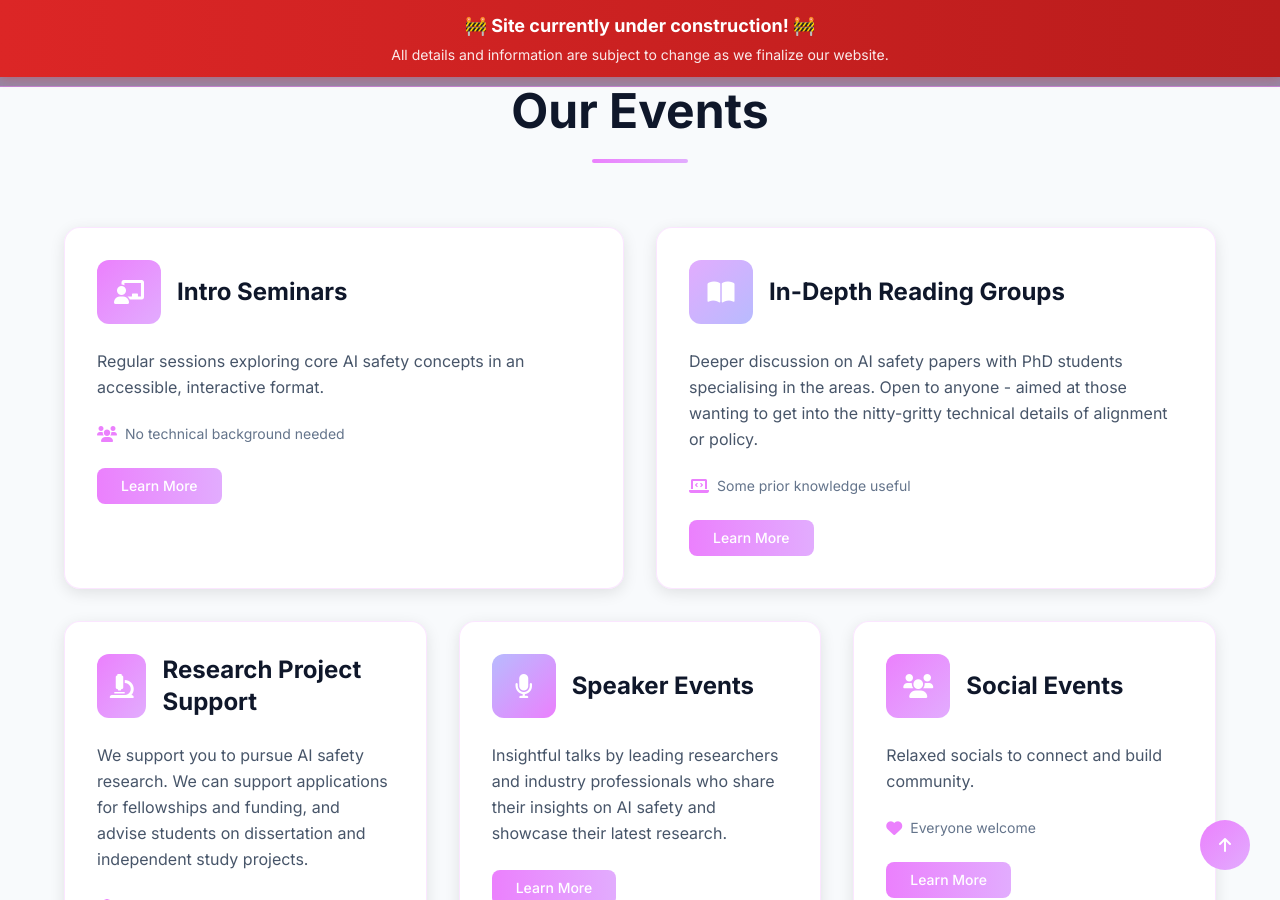
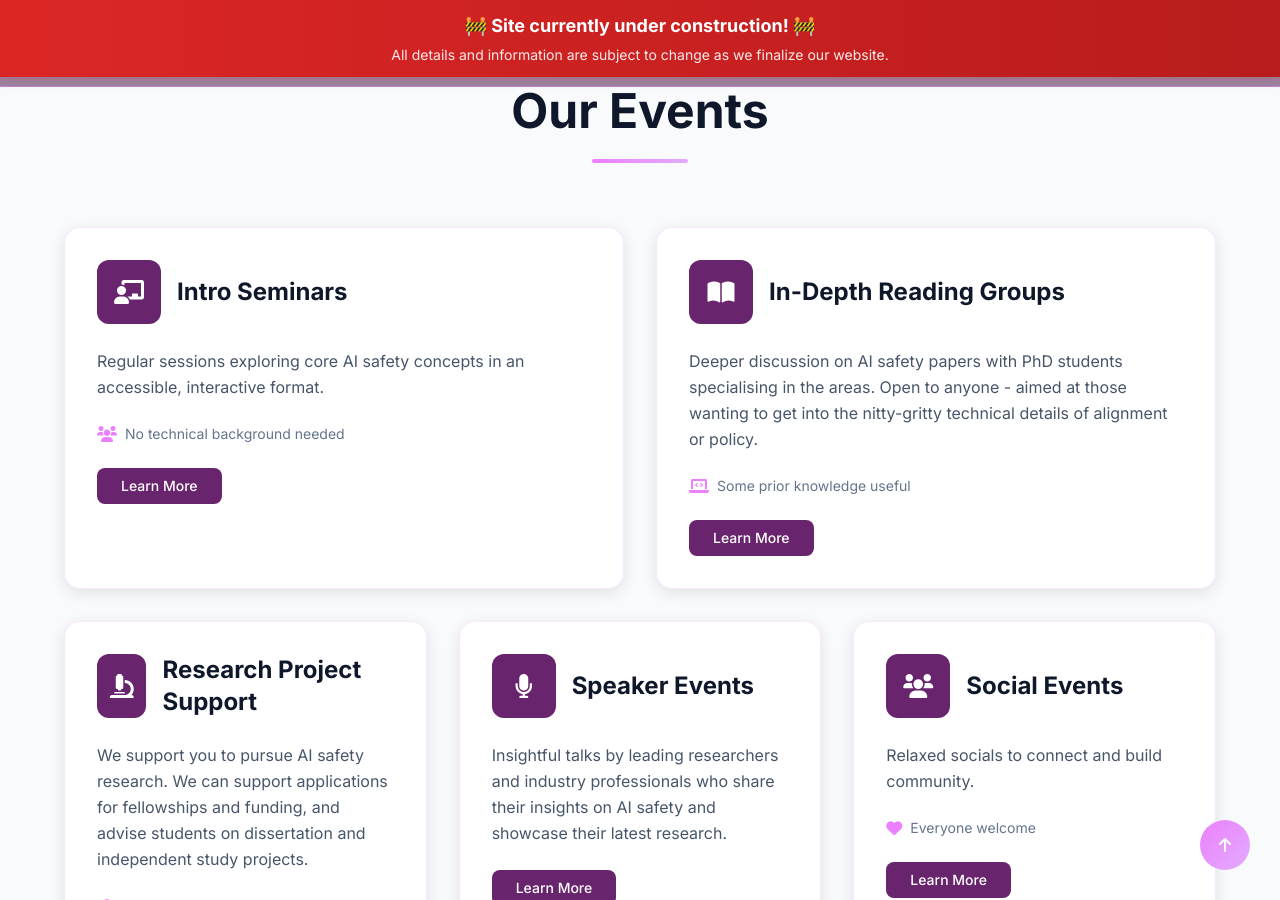
Before and after one commit to DurhamAISafety/durhamaisafety.github.io, a Jekyll site: the page built from home/index.html, in a window 1280 px wide and 900 px high, scrolled down 1041 px. Built offline with Jekyll 4.4.1, drawn with Linux system fonts in a browser that asks for light colours; nearby versions of some CDN libraries; grey boxes are pictures that could not be loaded.

Commit message:
darker purples & bella photo

```diff
--- a/_data/team.yml
+++ b/_data/team.yml
@@ -14,6 +14,7 @@ members:
 
   - name: "Bella"
     role: "Social Media Manager"
+    photo: "./images/team/bella-pic.jpg"
 
   - name: "Patrick"
     role: "PhD Researcher (Mechinterp)"
--- a/assets/css/styles.css
+++ b/assets/css/styles.css
@@ -639,6 +639,12 @@ body {
     color: #64748b; /* Slate 500 for small text */
 }
 
+/* Home page (#events) specific: make ONLY the large leading icon inside the 64px (w-16 h-16) square white.
+   Keeps generic rule for other icons (e.g., list/detail icons) intact. */
+#events.section-neutral .program-card .w-16.h-16 > i {
+    color: #ffffff !important;
+}
+
 /* Ensure only PRIMARY or gradient buttons are forced white in neutral sections */
 .section-neutral a.btn-primary,
 .section-neutral a[class*="bg-gradient-to-"] {
@@ -646,6 +652,13 @@ body {
 }
 .section-neutral a.btn-primary:hover,
 .section-neutral a[class*="bg-gradient-to-"]:hover {
+    color: #ffffff !important;
+}
+
+/* Ensure deep-purple solid buttons have white text in neutral sections */
+.section-neutral a.bg-deep-purple,
+.section-neutral a.bg-deep-purple:hover,
+.section-neutral a.bg-deep-purple:focus {
     color: #ffffff !important;
 }
 
--- a/home/index.html
+++ b/home/index.html
@@ -54,7 +54,7 @@ hero_image: /images/hero-picture.jpeg
                     <div class="grid grid-cols-1 md:grid-cols-2 gap-8 mb-8">
                         <div class="program-card rounded-2xl p-8">
                             <div class="flex items-center mb-6">
-                                <div class="w-16 h-16 bg-gradient-to-br from-bright-purple to-light-purple rounded-xl flex items-center justify-center mr-4">
+                                <div class="w-16 h-16 bg-deep-purple rounded-xl flex items-center justify-center mr-4">
                                     <i class="fa-solid fa-chalkboard-teacher text-2xl text-white" aria-hidden="true"></i>
                                 </div>
                                 <h4 class="text-2xl font-bold">Intro Seminars</h4>
@@ -68,14 +68,14 @@ hero_image: /images/hero-picture.jpeg
                                     <span class="text-sm text-slate-600">No technical background needed</span>
                                 </div>
                             </div>
-                <a href="{{ '/programs/#intro-seminars' | relative_url }}" class="inline-block px-6 py-2 bg-gradient-to-r from-bright-purple to-light-purple text-white font-medium text-sm rounded-lg transition-colors duration-300">
+                <a href="{{ '/programs/#intro-seminars' | relative_url }}" class="inline-block px-6 py-2 bg-deep-purple text-white font-medium text-sm rounded-lg transition-colors duration-300">
                                 Learn More
                             </a>
                         </div>
 
                         <div class="program-card rounded-2xl p-8">
                             <div class="flex items-center mb-6">
-                                <div class="w-16 h-16 bg-gradient-to-br from-light-purple to-lavender rounded-xl flex items-center justify-center mr-4">
+                                <div class="w-16 h-16 bg-deep-purple rounded-xl flex items-center justify-center mr-4">
                                     <i class="fa-solid fa-book-open text-2xl text-white" aria-hidden="true"></i>
                                 </div>
                                 <h4 class="text-2xl font-bold">In-Depth Reading Groups</h4>
@@ -90,7 +90,7 @@ hero_image: /images/hero-picture.jpeg
                                     <span class="text-sm text-slate-600">Some prior knowledge useful</span>
                                 </div>
                             </div>
-                <a href="{{ '/programs/#reading-groups' | relative_url }}" class="inline-block px-6 py-2 bg-gradient-to-r from-bright-purple to-light-purple text-white font-medium text-sm rounded-lg transition-colors duration-300">
+                <a href="{{ '/programs/#reading-groups' | relative_url }}" class="inline-block px-6 py-2 bg-deep-purple text-white font-medium text-sm rounded-lg transition-colors duration-300">
                                 Learn More
                             </a>
                         </div>
@@ -100,7 +100,7 @@ hero_image: /images/hero-picture.jpeg
                     <div class="grid grid-cols-1 md:grid-cols-2 lg:grid-cols-3 gap-8">
                         <div class="program-card rounded-2xl p-8">
                             <div class="flex items-center mb-6">
-                                <div class="w-16 h-16 bg-gradient-to-br from-bright-purple to-light-purple rounded-xl flex items-center justify-center mr-4">
+                                <div class="w-16 h-16 bg-deep-purple rounded-xl flex items-center justify-center mr-4">
                                     <i class="fa-solid fa-microscope text-2xl text-white" aria-hidden="true"></i>
                                 </div>
                                 <h4 class="text-2xl font-bold">Research Project Support</h4>
@@ -116,14 +116,14 @@ hero_image: /images/hero-picture.jpeg
                                     <span class="text-sm text-slate-600">Faculty & Students</span>
                                 </div>
                             </div>
-                <a href="{{ '/programs/#research-projects' | relative_url }}" class="inline-block px-6 py-2 bg-gradient-to-r from-bright-purple to-light-purple text-white font-medium text-sm rounded-lg transition-colors duration-300">
+                <a href="{{ '/programs/#research-projects' | relative_url }}" class="inline-block px-6 py-2 bg-deep-purple text-white font-medium text-sm rounded-lg transition-colors duration-300">
                                 Learn More
                             </a>
                         </div>
 
                         <div class="program-card rounded-2xl p-8">
                             <div class="flex items-center mb-6">
-                                <div class="w-16 h-16 bg-gradient-to-br from-lavender to-bright-purple rounded-xl flex items-center justify-center mr-4">
+                                <div class="w-16 h-16 bg-deep-purple rounded-xl flex items-center justify-center mr-4">
                                     <i class="fa-solid fa-microphone text-2xl text-white" aria-hidden="true"></i>
                                 </div>
                                 <h4 class="text-2xl font-bold">Speaker Events</h4>
@@ -131,14 +131,14 @@ hero_image: /images/hero-picture.jpeg
                             <p class="mb-6 leading-relaxed text-slate-600">
                                Insightful talks by leading researchers and industry professionals who share their insights on AI safety and showcase their latest research.
                             </p>
-                <a href="{{ '/programs/#speaker-series' | relative_url }}" class="inline-block px-6 py-2 bg-gradient-to-r from-bright-purple to-light-purple text-white font-medium text-sm rounded-lg transition-colors duration-300">
+                <a href="{{ '/programs/#speaker-series' | relative_url }}" class="inline-block px-6 py-2 bg-deep-purple text-white font-medium text-sm rounded-lg transition-colors duration-300">
                                 Learn More
                             </a>
                         </div>
 
                         <div class="program-card rounded-2xl p-8">
                             <div class="flex items-center mb-6">
-                                <div class="w-16 h-16 bg-gradient-to-br from-bright-purple to-light-purple rounded-xl flex items-center justify-center mr-4">
+                                <div class="w-16 h-16 bg-deep-purple rounded-xl flex items-center justify-center mr-4">
                                     <i class="fa-solid fa-users text-2xl text-white" aria-hidden="true"></i>
                                 </div>
                                 <h4 class="text-2xl font-bold">Social Events</h4>
@@ -152,7 +152,7 @@ hero_image: /images/hero-picture.jpeg
                                     <span class="text-sm text-slate-600">Everyone welcome</span>
                                 </div>
                             </div>
-                <a href="{{ '/programs/#socials' | relative_url }}" class="inline-block px-6 py-2 bg-gradient-to-r from-bright-purple to-light-purple text-white font-medium text-sm rounded-lg transition-colors duration-300">
+                <a href="{{ '/programs/#socials' | relative_url }}" class="inline-block px-6 py-2 bg-deep-purple text-white font-medium text-sm rounded-lg transition-colors duration-300">
                                 Learn More
                             </a>
                         </div>
--- a/pages/about-us.html
+++ b/pages/about-us.html
@@ -49,7 +49,7 @@ redirect_from:
                 <div class="text-center">
                     <h3 class="text-2xl font-bold mb-4">Our Impact</h3>
                     <p class="text-lg leading-relaxed font-medium max-w-3xl mx-auto">
-                        Our members have published in top AI and law conferences, participated in <a href="https://www.matsprogram.org/" target="_blank" rel="noopener noreferrer" class="text-bright-purple hover:text-light-purple font-semibold transition-colors underline decoration-bright-purple/50 hover:decoration-light-purple">MATS</a> and gone on to study AI ethics at Cambridge.
+                        Our members have published in top AI and law conferences, participated in <a href="https://www.matsprogram.org/" target="_blank" rel="noopener noreferrer" class="text-white hover:text-light-purple font-semibold transition-colors underline decoration-bright-purple/50 hover:decoration-light-purple">MATS</a> and gone on to study AI ethics at Cambridge.
                     </p>
                 </div>
             </div>
```
Also changed, not shown: images/team/bella-pic.jpg (added), images/team/theo.jpeg (deleted).
